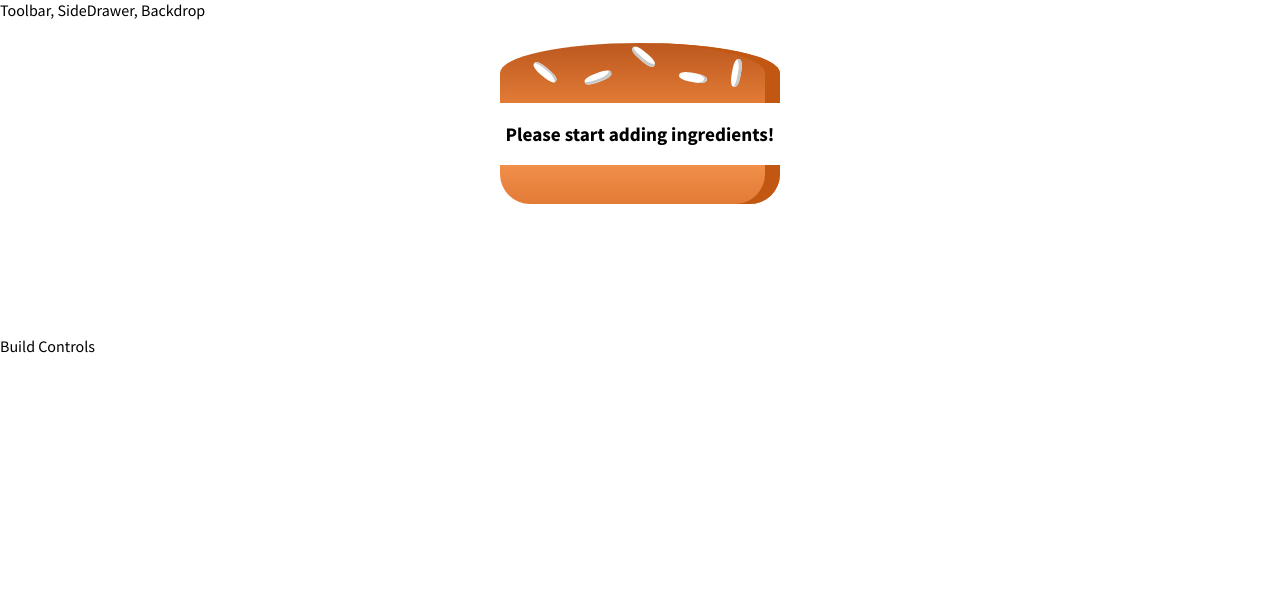
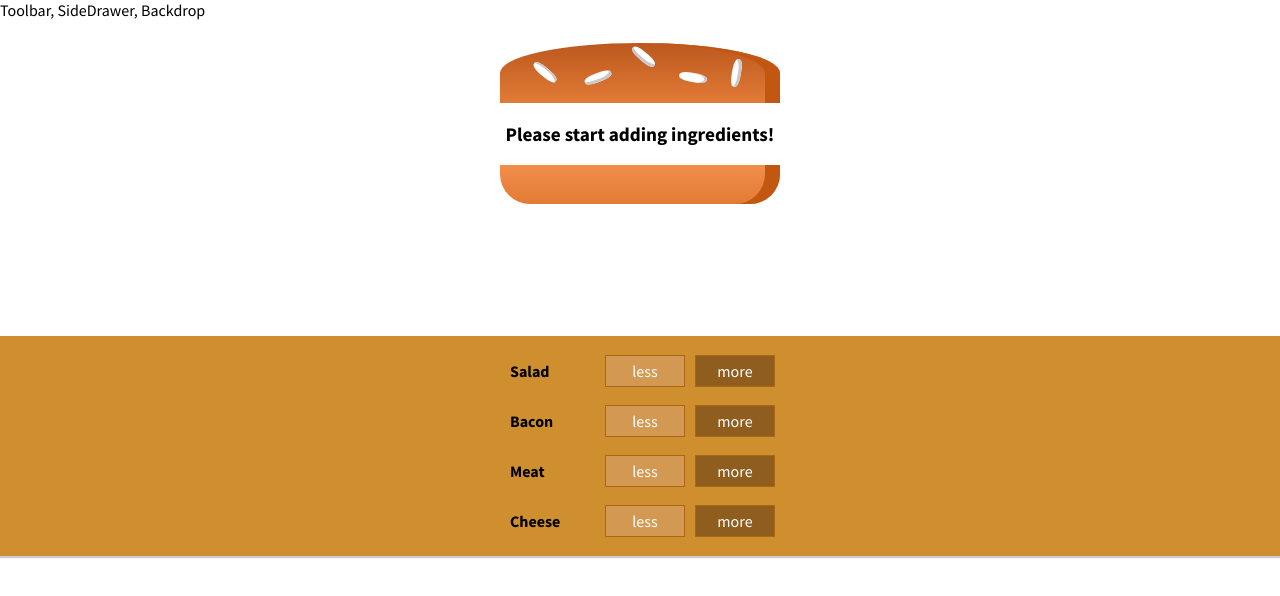
Before and after one commit to yibangchen/front-end-projects, a React app in the folder burger-build/: page / in a window 1280 px wide. Shown: the top 596 px of the page. Built offline with nearby package versions, Linux system fonts and the light colour scheme.

Commit message:
build control panel

```diff
--- /dev/null
+++ b/burger-build/src/components/Burger/BuildControls/BuildControl/BuildControl.css
@@ -0,0 +1,56 @@
+.BuildControl {
+    display: flex;
+    justify-content: space-between;
+    align-items: center;
+    margin: 5px 0;
+}
+
+.BuildControl button {
+    display: block;
+    font: inherit;
+    padding: 5px;
+    margin: 0 5px;
+    width: 80px;
+    border: 1px solid #AA6817;
+    cursor: pointer;
+    outline: none;
+}
+
+.BuildControl button:disabled {
+    background-color: #AC9980;
+    border: 1px solid #7E7365;
+    color: #ccc;
+    cursor: default;
+}
+
+.BuildControl button:hover:disabled {
+    background-color: #AC9980;
+    color: #ccc;
+    cursor: not-allowed;
+}
+
+.Label {
+    padding: 10px;
+    font-weight: bold;
+    width: 80px;
+}
+
+.BuildControl .Less {
+    background-color: #D39952;
+    color: white;
+}
+
+.BuildControl .More {
+    background-color: #8F5E1E;
+    color: white;
+}
+
+.BuildControl .Less:hover, .BuildControl .Less:active {
+    background-color: #DAA972;
+    color: white;
+}
+
+.BuildControl .More:hover,.BuildControl .More:active {
+    background-color: #99703F;
+    color: white;
+}
--- /dev/null
+++ b/burger-build/src/components/Burger/BuildControls/BuildControl/BuildControl.js
@@ -0,0 +1,13 @@
+import React from 'react';
+
+import classes from './BuildControl.css';
+
+const buildControl = (props) => (
+	<div className={classes.BuildControl}>
+		<div className={classes.Label}>{props.label}</div>
+		<button className={classes.Less} onClick={ props.removed }>less</button>
+		<button className={classes.More} onClick={ props.added }>more</button>
+	</div>
+);
+
+export default buildControl;
--- /dev/null
+++ b/burger-build/src/components/Burger/BuildControls/BuildControls.css
@@ -0,0 +1,10 @@
+.BuildControls {
+	width: 100%;
+	background-color: #CF8F2E;
+	display: flex;
+	flex-flow: column;
+	align-items: center;
+	box-shadow: 0 2px 1px #ccc;
+	margin: auto;
+	padding: 10px 0;
+}
--- /dev/null
+++ b/burger-build/src/components/Burger/BuildControls/BuildControls.js
@@ -0,0 +1,25 @@
+import React from 'react';
+
+import classes from './BuildControls.css';
+import BuildControl from './BuildControl/BuildControl';
+
+const controls = [
+	{ label: 'Salad', type: 'salad'},
+	{ label: 'Bacon', type: 'bacon'},
+	{ label: 'Meat', type: 'meat'},
+	{ label: 'Cheese', type: 'cheese'},
+]
+
+const buildControls = (props) => (
+	<div className={classes.BuildControls}>
+		{controls.map(ctrl => (
+			<BuildControl
+				key={ctrl.label}
+				label={ctrl.label}
+				added={() => props.added(ctrl.type)}
+				removed={() => props.removed(ctrl.type)}
+			/>))}
+	</div>
+);
+
+export default buildControls;
--- a/burger-build/src/containers/BurgerBuilder/BurgerBuilder.js
+++ b/burger-build/src/containers/BurgerBuilder/BurgerBuilder.js
@@ -2,6 +2,15 @@
 
 import Aux from '../../hoc/Aux';
 import Burger from '../../components/Burger/Burger';
+import BuildControls from '../../components/Burger/BuildControls/BuildControls';
+
+const INGREDIENT_PRICES = {
+	salad: 0.5,
+	bacon: 0.7,
+	cheese: 0.4,
+	meat: 1.3
+}
+
 
 class BurgerBuilder extends Component {
 
@@ -16,14 +25,35 @@
 			bacon: 0,
 			cheese: 0,
 			meat: 0
+		},
+		totalPrice: 4
+	}
+
+	addIngredientHandler = (type) => {
+		const oldCount = this.state.ingredients[type];
+		const newCount = oldCount +1;
+		const updatedIngrediates = {...this.state.ingredients};
+		updatedIngrediates[type] = newCount;
+		const newPrice = this.state.totalPrice + INGREDIENT_PRICES[type];
+		this.setState({totalPrice: newPrice, ingredients: updatedIngrediates});
+	}
+
+	removeIngredientHandler = (type) => {
+		const newCount = this.state.ingredients[type] -1;
+		if (newCount >= 0){
+			const newIngredients = {...this.state.ingredients}
+			newIngredients[type] = newCount;
+			const newPrice = this.state.totalPrice - INGREDIENT_PRICES[type];
+			this.setState({ingredients: newIngredients, totalPrice: newPrice})
 		}
 	}
+
 
 	render () {
 		return (
 			<Aux>
 				<Burger ingredients={this.state.ingredients} />
-				<div>Build Controls</div>
+				<BuildControls added={this.addIngredientHandler} removed={this.removeIngredientHandler} />
 			</Aux>
 		);
 	}
```
